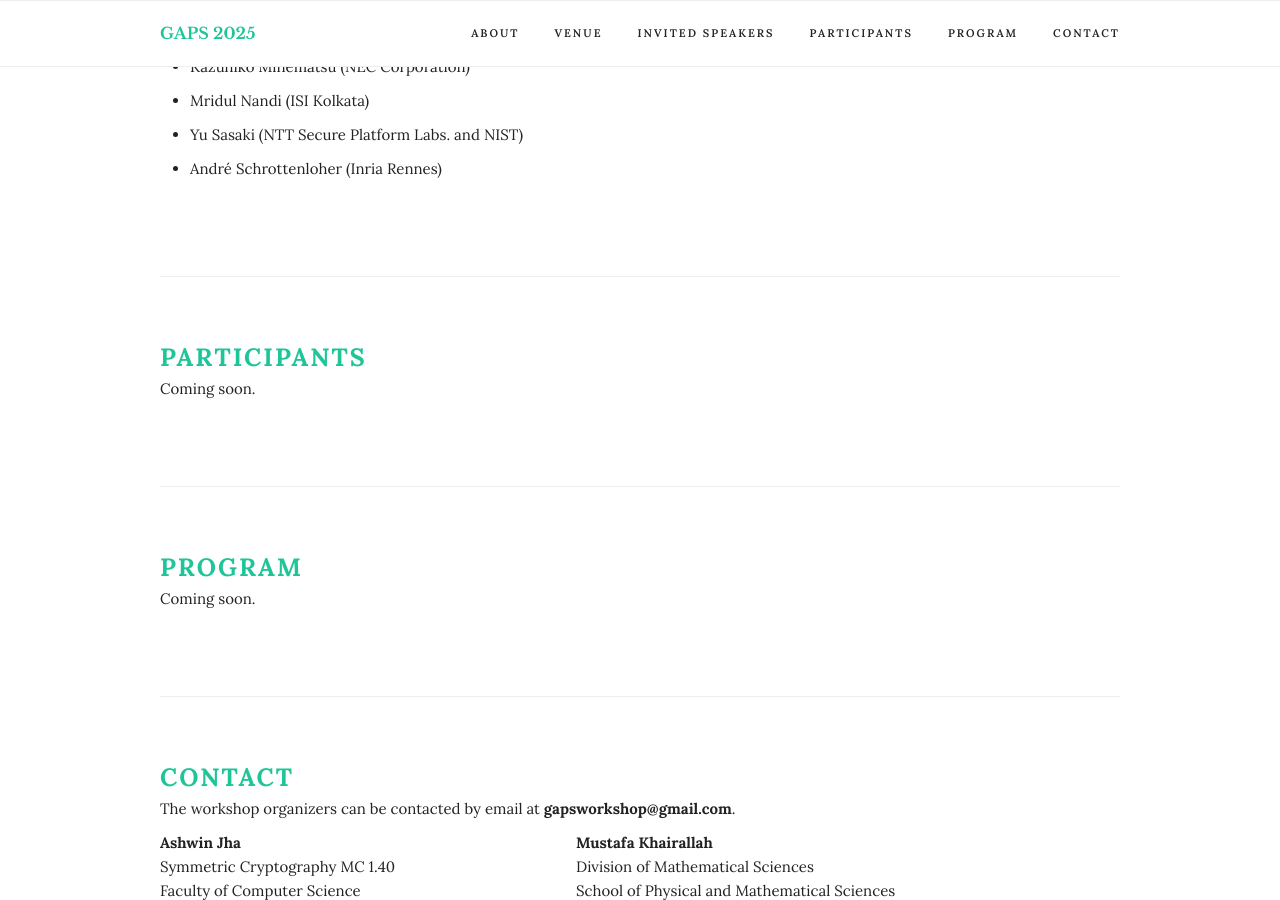
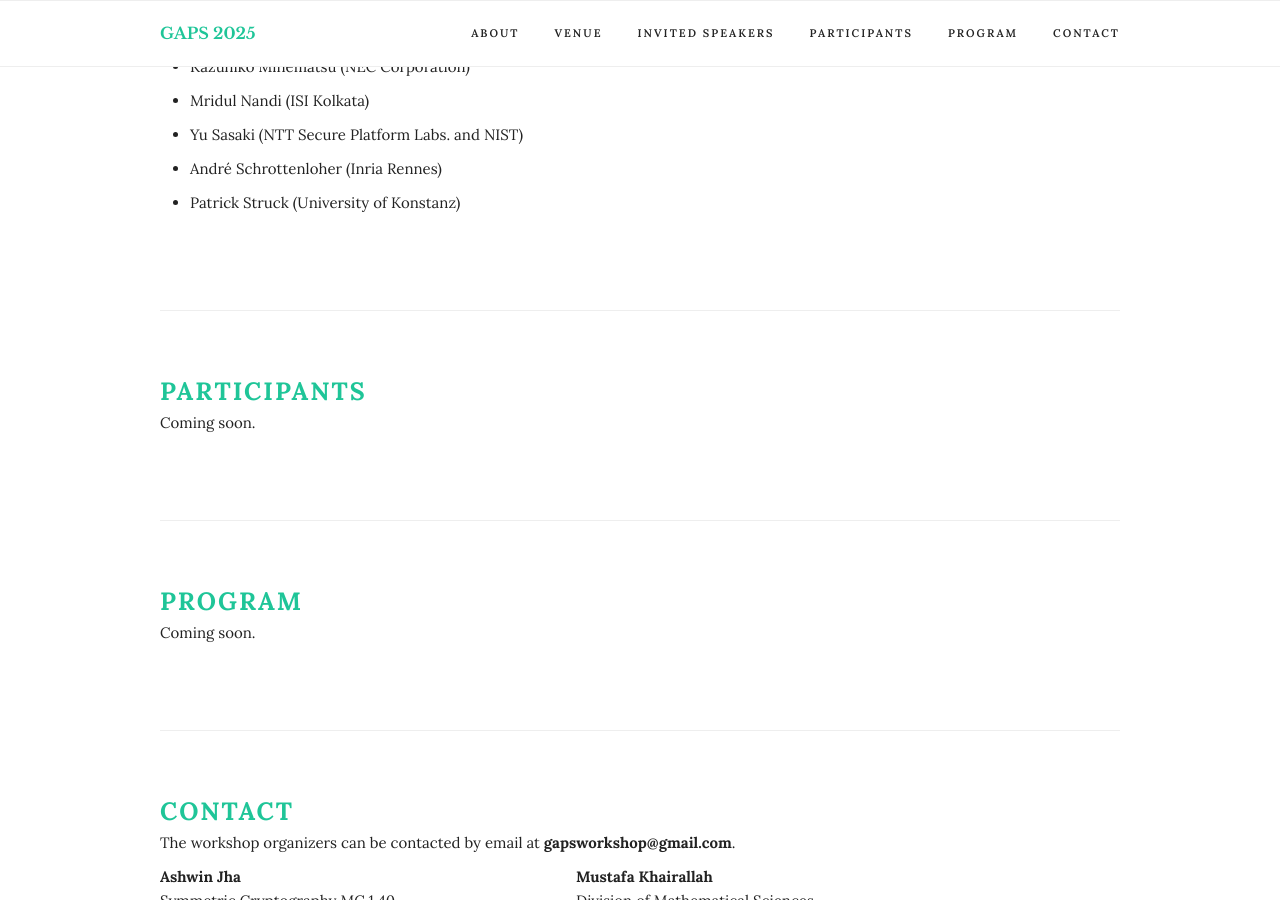
Before and after one commit to gapsworkshop/gaps2025, a Jekyll site: the page built from index.html, in a window 1280 px wide and 900 px high, scrolled down 2701 px. Built offline with Jekyll 4.4.1, drawn with Linux system fonts in a browser that asks for light colours.

Commit message:
Update speaker list

```diff
--- a/_data/speakers.yml
+++ b/_data/speakers.yml
@@ -19,3 +19,6 @@
 - first: André
   last: Schrottenloher
   affiliation: Inria Rennes
+- first: Patrick
+  last: Struck
+  affiliation: University of Konstanz
```
